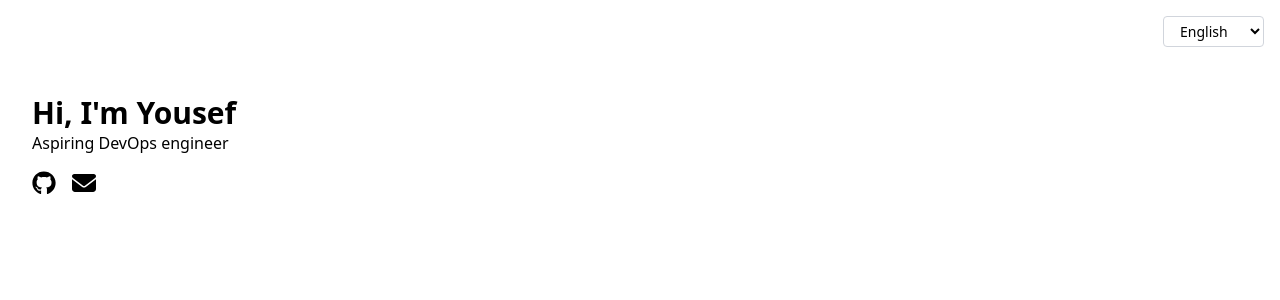
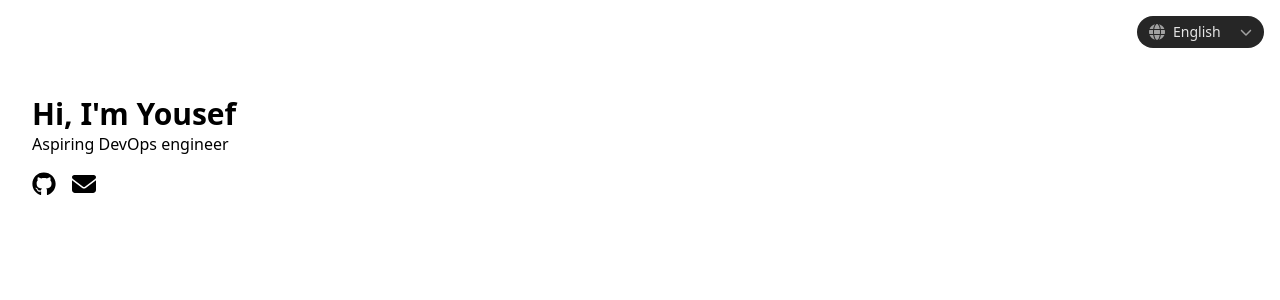
Before and after one commit to EnerWorks/portfolio, a React app: page / in a window 1280 px wide. Shown: the top 300 px of the page. Built offline with nearby package versions, Linux system fonts and the light colour scheme; the HTML template or start-up script is replaced by a standard one.

Commit message:
small change

```diff
--- a/src/components/LanguageSwitcher.jsx
+++ b/src/components/LanguageSwitcher.jsx
@@ -1,4 +1,5 @@
 import { useTranslation } from 'react-i18next'
+import { FaGlobe, FaChevronDown } from 'react-icons/fa6'
 
 const languages = [
   { code: 'en', label: 'English' },
@@ -10,17 +11,27 @@ export default function LanguageSwitcher() {
   const { i18n } = useTranslation()
 
   return (
+    <label className="relative inline-flex items-center">
+      <FaGlobe
+        aria-hidden="true"
+        className="pointer-events-none absolute left-3 text-neutral-400"
+      />
       <select
         value={i18n.resolvedLanguage}
         onChange={(e) => i18n.changeLanguage(e.target.value)}
         aria-label="Language"
-      className="rounded border border-gray-300 bg-white px-3 py-1 text-sm text-black"
+        className="appearance-none rounded-full bg-neutral-800 py-1.5 pl-9 pr-9 text-sm text-neutral-200 hover:bg-neutral-700 focus:outline-none focus-visible:ring-2 focus-visible:ring-cyan-400"
       >
         {languages.map(({ code, label }) => (
-        <option key={code} value={code}>
+          <option key={code} value={code} className="bg-neutral-900">
             {label}
           </option>
         ))}
       </select>
+      <FaChevronDown
+        aria-hidden="true"
+        className="pointer-events-none absolute right-3 text-xs text-neutral-400"
+      />
+    </label>
   )
 }
```
Lines whose indentation alone changed are shown as unchanged.
